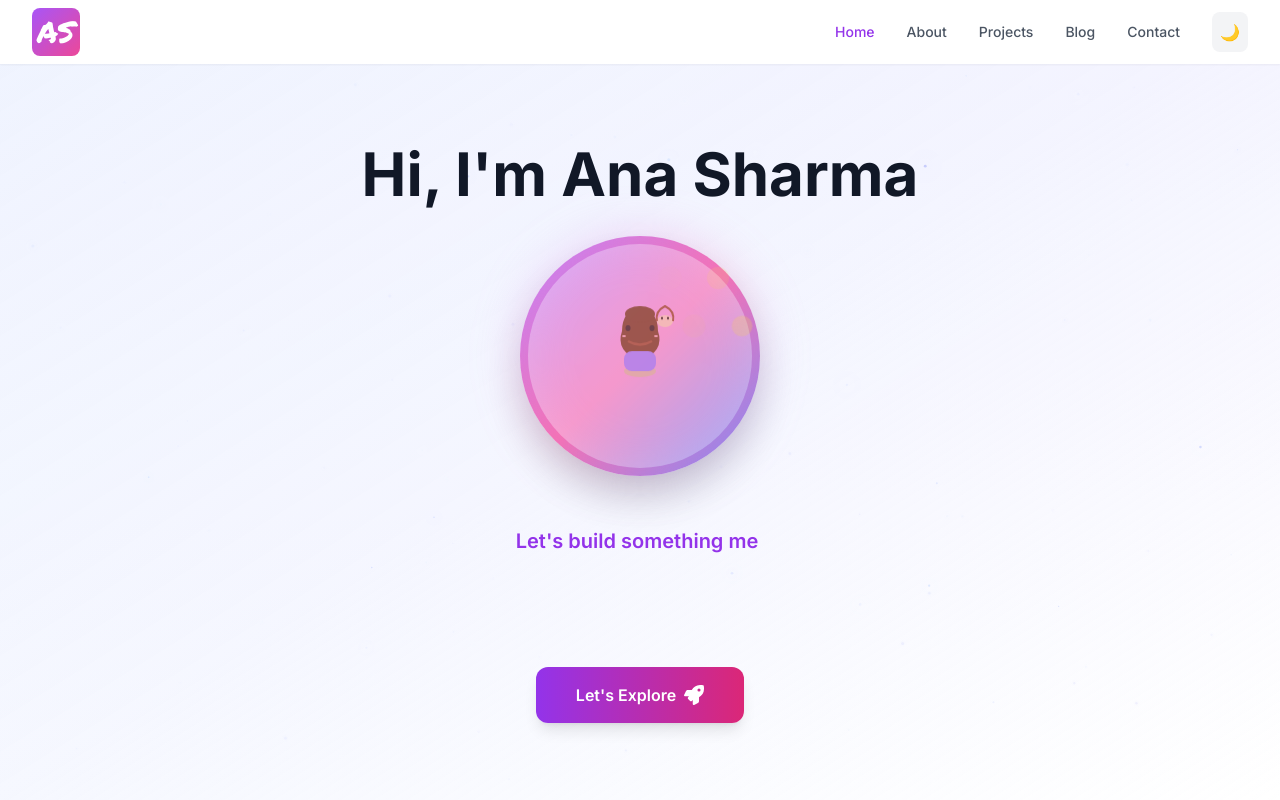
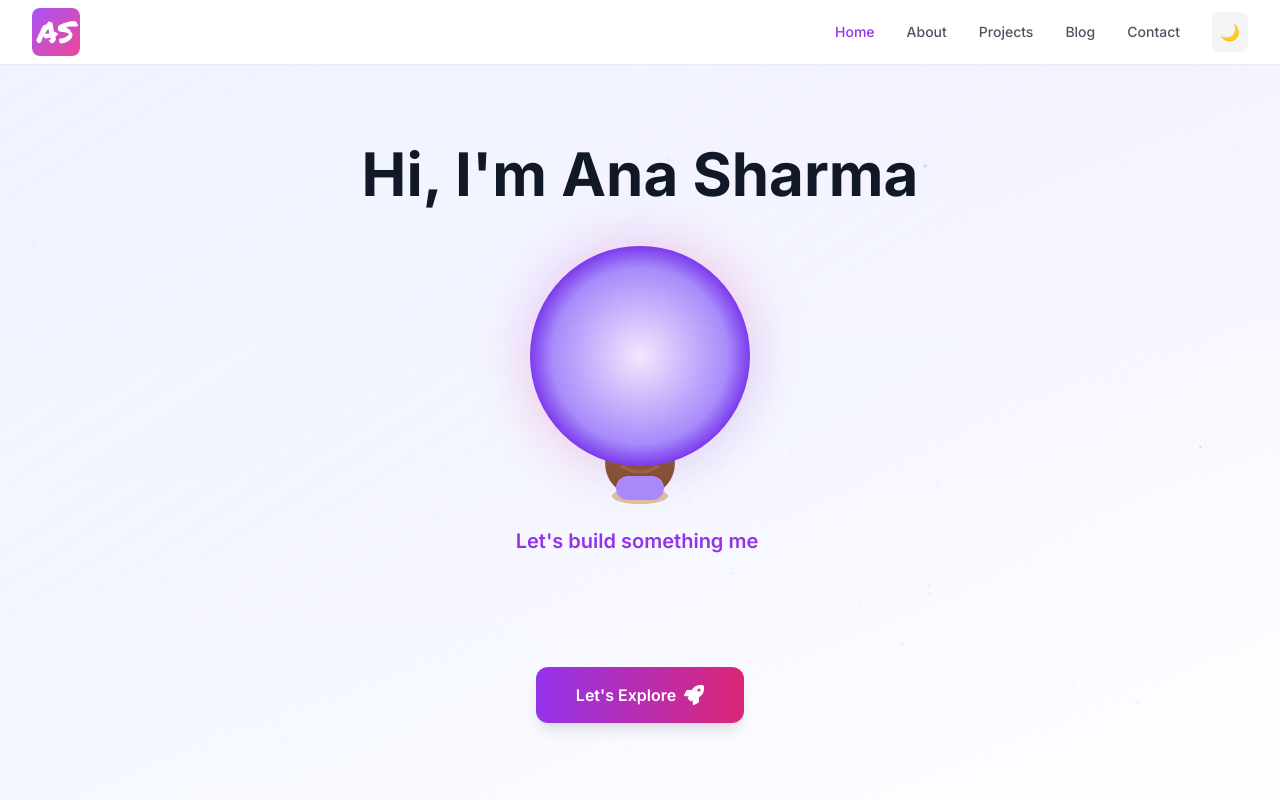
Before and after one commit to anasharma7/Ananya-portfolio, a Next.js app: page / in a window 1280 px wide. Shown: the top 800 px of the page. Built offline with nearby package versions, Linux system fonts and the light colour scheme.

Commit message:
New hero animation: girl pops out of circle, waves, and goes back in (SVG/CSS)

```diff
--- a/src/app/about/page.tsx
+++ b/src/app/about/page.tsx
@@ -1,3 +1,5 @@
+'use client';
+
 import AnimatedBackground from '@/components/AnimatedBackground';
 
 export default function About() {
--- /dev/null
+++ b/src/components/AnimatedHero.css
@@ -0,0 +1,27 @@
+@keyframes girlPop {
+  0% { transform: translate(-50%, 60%); opacity: 0; }
+  10% { transform: translate(-50%, 60%); opacity: 0; }
+  20% { transform: translate(-50%, 0%); opacity: 1; }
+  60% { transform: translate(-50%, 0%); opacity: 1; }
+  80% { transform: translate(-50%, 60%); opacity: 0; }
+  100% { transform: translate(-50%, 60%); opacity: 0; }
+}
+
+.girl-pop-anim {
+  animation: girlPop 4s cubic-bezier(0.7,0,0.3,1) infinite;
+  will-change: transform, opacity;
+}
+
+@keyframes handWave {
+  0%, 10%, 80%, 100% { transform: rotate(0deg); }
+  25% { transform: rotate(-20deg); }
+  35% { transform: rotate(20deg); }
+  45% { transform: rotate(-20deg); }
+  55% { transform: rotate(20deg); }
+  65% { transform: rotate(0deg); }
+}
+
+.girl-hand-group {
+  transform-origin: 120px 80px;
+  animation: handWave 4s cubic-bezier(0.7,0,0.3,1) infinite;
+}
--- a/src/components/AnimatedHero.tsx
+++ b/src/components/AnimatedHero.tsx
@@ -1,76 +1,55 @@
 'use client';
 
 import React from 'react';
+import './AnimatedHero.css';
 
 const AnimatedHero = () => {
   return (
-    <div className="relative w-60 h-60 mx-auto mb-8">
+    <div className="relative w-60 h-60 mx-auto mb-8 flex items-center justify-center">
       {/* Main Circle */}
-      <div className="absolute inset-0 rounded-full bg-gradient-to-br from-purple-400 via-pink-400 to-indigo-400 shadow-2xl animate-pulse">
-        {/* Inner circle for depth */}
-        <div className="absolute inset-2 rounded-full bg-gradient-to-br from-purple-300 via-pink-300 to-indigo-300"></div>
-
-        {/* Girl popping head out and waving */}
       <div className="absolute inset-0 flex items-center justify-center">
-          <svg width="120" height="120" viewBox="0 0 120 120" fill="none" xmlns="http://www.w3.org/2000/svg" className="animate-bounce">
-            <g>
-              {/* Girl's head and upper body */}
-              <g className="animate-slide-up" style={{ animationDelay: '0.5s' }}>
-                {/* Face */}
-                <ellipse cx="60" cy="65" rx="18" ry="20" fill="#f9d6b7" />
-
+        <svg width="240" height="240" viewBox="0 0 240 240" className="z-10">
+          {/* Outer Circle */}
+          <circle cx="120" cy="120" r="110" fill="url(#circleGradient)" />
+          <defs>
+            <radialGradient id="circleGradient" cx="50%" cy="50%" r="50%">
+              <stop offset="0%" stopColor="#f3e8ff" />
+              <stop offset="80%" stopColor="#a78bfa" />
+              <stop offset="100%" stopColor="#7c3aed" />
+            </radialGradient>
+          </defs>
+        </svg>
+        {/* Girl popping out and waving */}
+        <div className="absolute left-1/2 top-1/2 -translate-x-1/2 girl-pop-anim" style={{ width: 160, height: 160 }}>
+          <svg width="160" height="160" viewBox="0 0 160 160" fill="none" className="girl-svg">
+            {/* Head */}
+            <ellipse className="girl-head" cx="80" cy="90" rx="32" ry="34" fill="#f9d6b7" />
             {/* Hair (shoulder length, brown) */}
-                <path d="M42 65 Q35 85 60 95 Q85 85 78 65 Q78 45 60 40 Q42 45 42 65 Z" fill="#7c4a1e" />
-
+            <path className="girl-hair" d="M48 90 Q35 130 80 145 Q125 130 112 90 Q112 60 80 55 Q48 60 48 90 Z" fill="#7c4a1e" />
             {/* Bangs */}
-                <ellipse cx="60" cy="48" rx="15" ry="8" fill="#7c4a1e" />
-
+            <ellipse cx="80" cy="70" rx="28" ry="12" fill="#7c4a1e" />
             {/* Shoulders */}
-                <ellipse cx="60" cy="105" rx="16" ry="6" fill="#e0bfa3" />
-
+            <ellipse cx="80" cy="140" rx="28" ry="8" fill="#e0bfa3" />
             {/* Body (shirt) */}
-                <rect x="44" y="85" width="32" height="20" rx="8" fill="#a78bfa" />
-
+            <rect x="56" y="120" width="48" height="24" rx="12" fill="#a78bfa" />
             {/* Smile */}
-                <path d="M48 75 Q60 82 72 75" stroke="#a05a2c" strokeWidth="2.5" fill="none" />
-
+            <path d="M62 110 Q80 122 98 110" stroke="#a05a2c" strokeWidth="3" fill="none" />
             {/* Eyes */}
-                <ellipse cx="48" cy="62" rx="2.5" ry="3" fill="#3b2c1a" />
-                <ellipse cx="72" cy="62" rx="2.5" ry="3" fill="#3b2c1a" />
-
+            <ellipse cx="66" cy="92" rx="4" ry="5" fill="#3b2c1a" />
+            <ellipse cx="94" cy="92" rx="4" ry="5" fill="#3b2c1a" />
             {/* Blush */}
-                <ellipse cx="44" cy="70" rx="2" ry="1" fill="#f7b2b2" />
-                <ellipse cx="76" cy="70" rx="2" ry="1" fill="#f7b2b2" />
-              </g>
-
-              {/* Waving hand */}
-              <g className="animate-wave" style={{ animationDelay: '1s' }}>
-                <ellipse cx="85" cy="55" rx="8" ry="6" fill="#f9d6b7" />
-                <path d="M77 55 Q75 45 85 40 Q95 45 93 55" stroke="#a05a2c" strokeWidth="2" fill="none" />
-                <ellipse cx="82" cy="52" rx="1" ry="1.5" fill="#3b2c1a" />
-                <ellipse cx="88" cy="52" rx="1" ry="1.5" fill="#3b2c1a" />
-              </g>
+            <ellipse cx="60" cy="104" rx="3" ry="1.5" fill="#f7b2b2" />
+            <ellipse cx="100" cy="104" rx="3" ry="1.5" fill="#f7b2b2" />
+            {/* Waving hand (animated) */}
+            <g className="girl-hand-group">
+              <ellipse className="girl-hand" cx="120" cy="80" rx="12" ry="8" fill="#f9d6b7" />
+              {/* Hand details */}
+              <ellipse cx="124" cy="78" rx="2" ry="2.5" fill="#e0bfa3" />
+              <ellipse cx="116" cy="78" rx="2" ry="2.5" fill="#e0bfa3" />
             </g>
           </svg>
         </div>
-
-        {/* Sparkle effects around the circle */}
-        <div className="absolute inset-0">
-          {[...Array(8)].map((_, i) => (
-            <div
-              key={i}
-              className="absolute w-3 h-3 bg-yellow-300 rounded-full animate-ping"
-              style={{
-                left: `${20 + (i * 10)}%`,
-                top: `${15 + (i % 2 * 20)}%`,
-                animationDelay: `${i * 0.2}s`,
-                animationDuration: '2s'
-              }}
-            />
-          ))}
       </div>
-      </div>
-
       {/* Glow effect */}
       <div className="absolute inset-0 rounded-full bg-gradient-to-br from-purple-400/30 via-pink-400/30 to-indigo-400/30 blur-xl animate-pulse"></div>
     </div>
```
Lines whose indentation alone changed are shown as unchanged.
